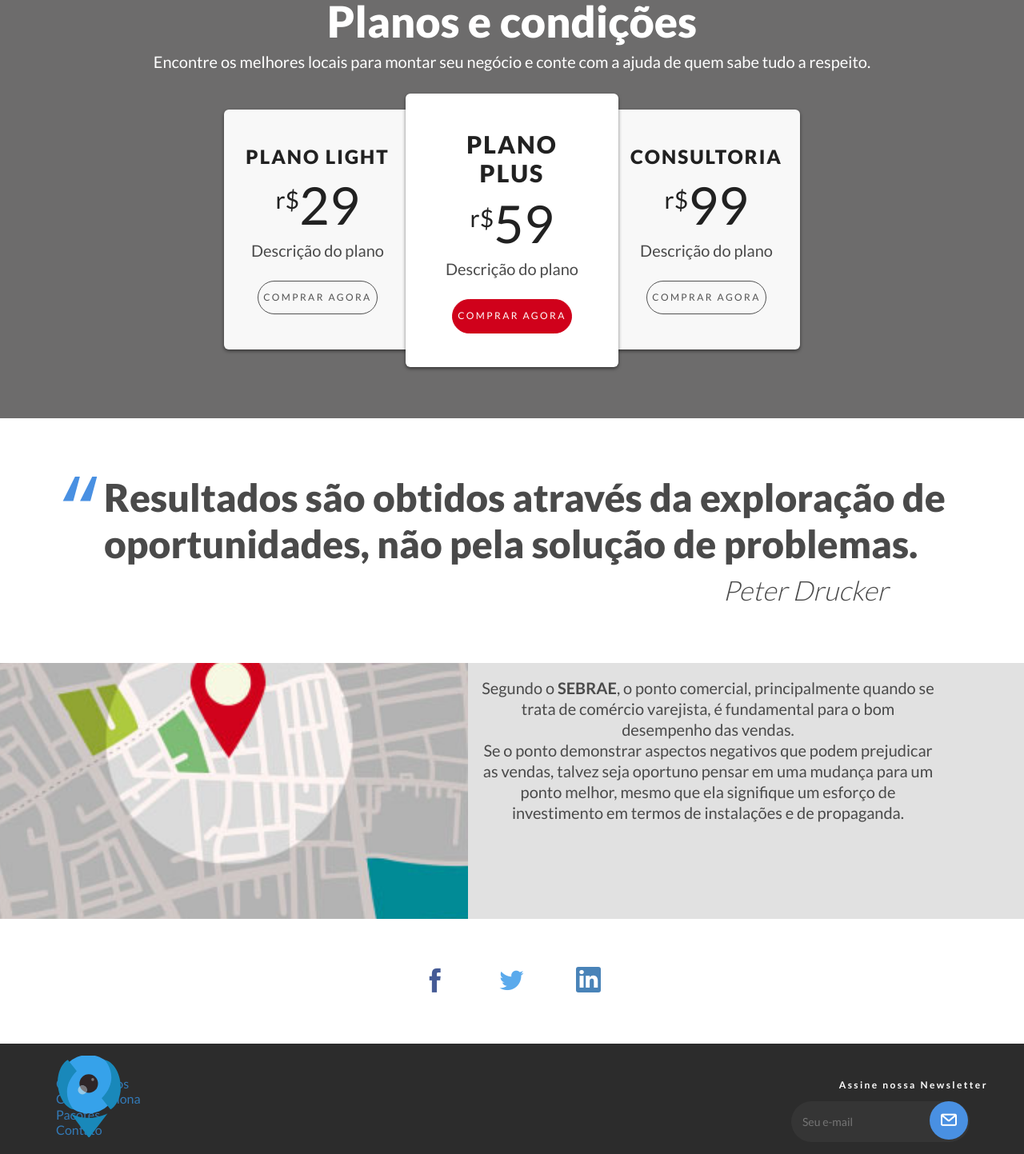
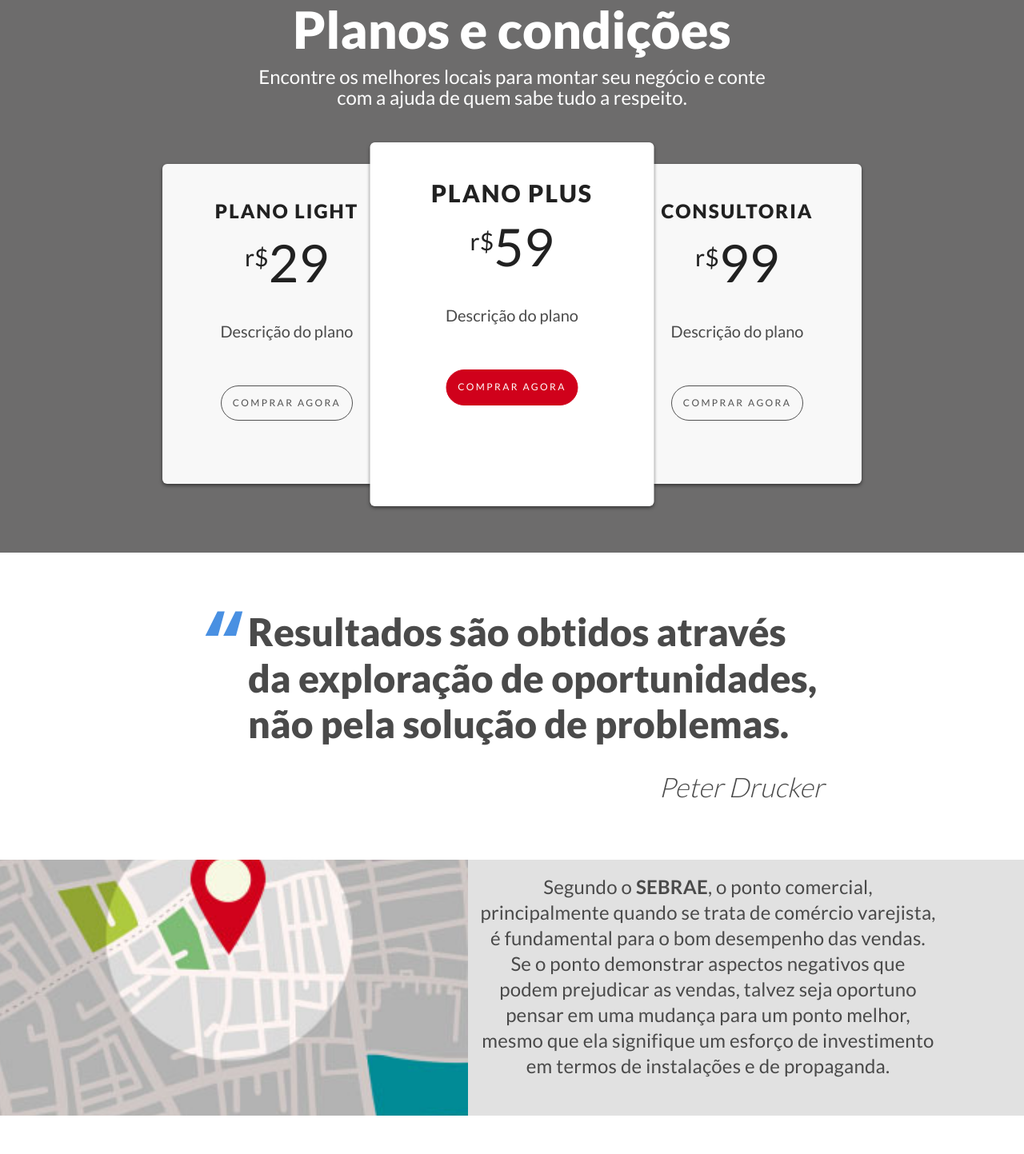
Before and after one commit to vinnycl/meu-rumo, a plain HTML site: page index.html in a window 1280 px wide. Shown: the part 1252-2695 px from the top of the page at 80% size. Drawn offline with Linux system fonts and the light colour scheme; files whose address does not match are found by name.

Commit message:
web home

```diff
--- a/css/main.css
+++ b/css/main.css
@@ -484,24 +484,26 @@
 	position: relative;
 }
 
-.main .main-saing span {
-	font-size: 50px;
-	color: #4990E2;
-	line-height: 50px;
-	display: inline-block;
-	width: 35px;
-	height: 40px;
-	font-family: monospace;
-	margin-right: 5px;
-	position: absolute;
-}
-
 .main .main-saing h3 {
 	font-size: 23px;
 	color: #4A4A4A;
 	font-weight: 900;
 	margin: 0;
 	padding-left: 30px;
+	position: relative;
+}
+.main .main-saing h3:before {
+	content: "“";
+	font-size: 50px;
+	color: #4990E2;
+	line-height: 50px;
+	display: block;
+	width: 35px;
+	height: 40px;
+	font-family: monospace;
+	margin-right: 5px;
+	position: absolute;
+	left: 0px;
 }
 
 .main .main-saing small {
@@ -830,7 +832,7 @@
 		font-size: 34px;
 		padding-right: 100px;
 	}
-	.main .main-saing span {
+	.main .main-saing h3:before {
 		font-size: 100px;
 		top: 25px;
 	}
@@ -1001,7 +1003,7 @@
 		line-height: 68px;
 	}
 	#btn-atividade {
-		width: 339px;
+		width: 340px;
 		height: 68px;
 		font-size: 24px;
 		line-height: 68px;
@@ -1026,5 +1028,97 @@
 		left: -1px;
 		top: 67px;
 	}
+	.main .main-plans h2 {
+		font-size: 64px;
+		line-height: 48px;
+		margin: 40px 0 22px 0;
+	}
+	.main .main-plans p {
+		font-size: 24px;
+		line-height: 26px;
+		width: 650px;
+		margin: 0 auto 50px auto;
+	}
+	.main .main-plans ul li {
+		width: 310px;
+		height: 400px;
+	}
+	.main .main-plans ul li:first-child {
+		width: 355px;
+		height: 455px;
+		top: -27px;
+	}
+	.main .main-plans ul li a {
+		padding: 14px;
+	}
+	.main .main-plans ul li h4 {
+		margin: 10px auto 35px auto;
+	}
+	.main .main-plans ul li h5 {
+		margin-bottom: 56px;
+	}
+	.main .main-saing h3 {
+		width: 780px;
+		margin: 0 auto;
+		display: block;
+	}
+	.main .main-saing span {
+		left: 190px;
+	}
+	.main .main-saing small {
+		padding-right: 0;
+		width: 780px;
+		margin: 30px auto 0 auto;
+	}
+	.main .main-map p {
+		font-size: 24px;
+		line-height: 32px;
+		letter-spacing: 0.2px;
+	}
+	.main-footer .main-contacts .newsletter form, .main-footer .main-contacts .newsletter>span{
+		display: block;
+	}
+	.main-footer .main-contacts .newsletter>span {
+		margin-bottom: 20px;
+		right: 0px;
+	}
+	.main-footer .main-contacts .newsletter form {
+		position: relative;
+		right: 0px;
+		height: 53px;
+	}
+	.main-footer .main-contacts .newsletter input {
+		right: 0px;
+	}
+	.main-footer .main-contacts .newsletter button {
+		top: -47px;
+	}
 
+	.main-footer .main-contacts .site-map ul li {
+		vertical-align: top;
+		display: inline-block;
+		margin: 0 30px;
+	}
+	.main-footer .main-contacts .site-map ul li a {
+		font-size: 12px;
+		letter-spacing: 2.4px;
+		color: #fff;
+		padding: 11px;
+		border-radius: 30px;
+		background: #2C2C2C ;
+		text-transform: uppercase;
+	}
+	.main-footer .main-contacts .site-map ul li a:hover {
+		background: #353535;
+	}
+	.main-footer .main-contacts .site-map li:first-child, .main-footer .main-contacts .logo-ic {
+		width: 50px;
+		height: 90px;
+	}
+	.main-footer .main-contacts .site-map li:first-child {
+		margin-left: 0px;
+	}
+	.main-footer .main-contacts .newsletter {
+		padding-top: 13px;
+	}
 }
--- a/index.html
+++ b/index.html
@@ -116,7 +116,6 @@
 					<div class="row">
 						<div class="col-xs-12">
 							<div>
-								<span>&ldquo;</span>
 								<h3>Resultados são obtidos através da exploração de oportunidades, não pela solução de problemas.</h3>
 								<small>Peter Drucker</small>
 							</div>
@@ -173,7 +172,7 @@
 			<div class="main-contacts">
 				<div class="container">
 					<div class="row">
-						<div class="col-xs-3 col-lg-8 site-map">
+						<div class="col-xs-3 col-lg-9 site-map">
 
 							<ul>
 								<li><a href="#"><span class="logo-ic"></span></a></li>
@@ -184,7 +183,7 @@
 							</ul>
 						</div>
 
-						<div class="col-xs-9 col-lg-4 newsletter">
+						<div class="col-xs-9 col-lg-3 newsletter">
 							<span>Assine nossa Newsletter</span>
 							<form action="#">
 								<input type="text" placeholder="Seu e-mail" name="enviar">
```
